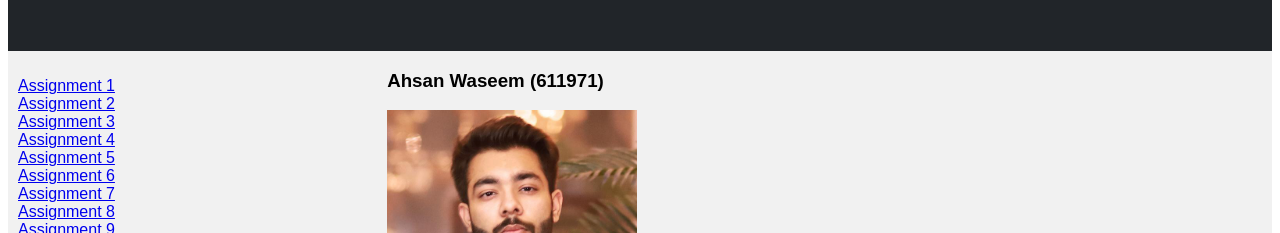
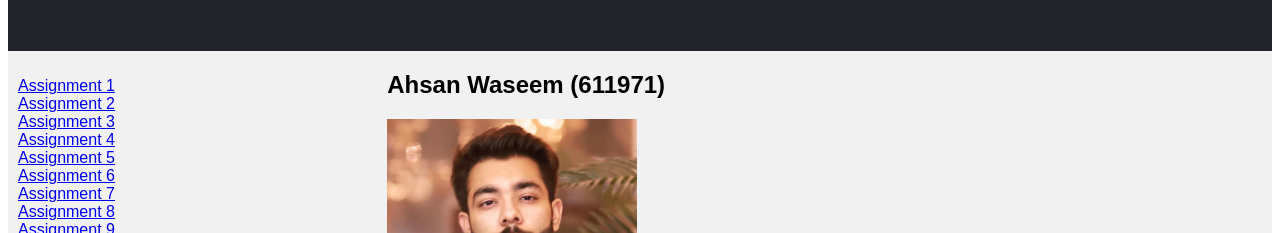
Before and after one commit to ahsanways/wap, a plain HTML site: page homepage/index.html in a window 1280 px wide. Shown: the part 151-384 px from the top of the page. Drawn offline with Linux system fonts and the light colour scheme.

Commit message:
Update index.html

```diff
--- a/homepage/index.html
+++ b/homepage/index.html
@@ -100,7 +100,7 @@
 	  </nav>
 
 	  <article>
-	    <h1>Ahsan Waseem (611971)</h1>
+	    <h2>Ahsan Waseem (611971)</h2>
 	    <img src="picture.jpg" width="250" height="250" alt="picture">
 	  </article>
 	</section>
```
